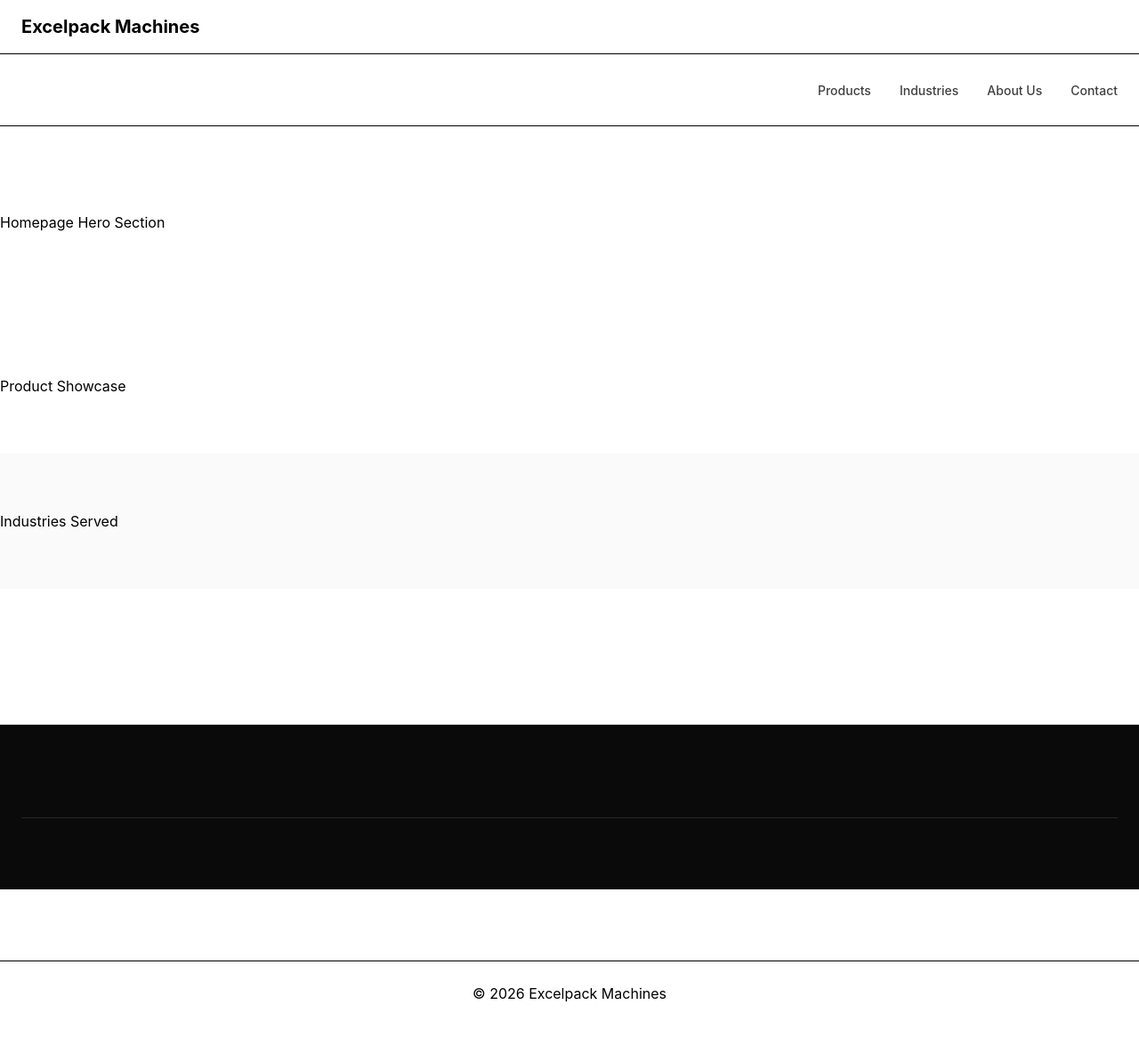
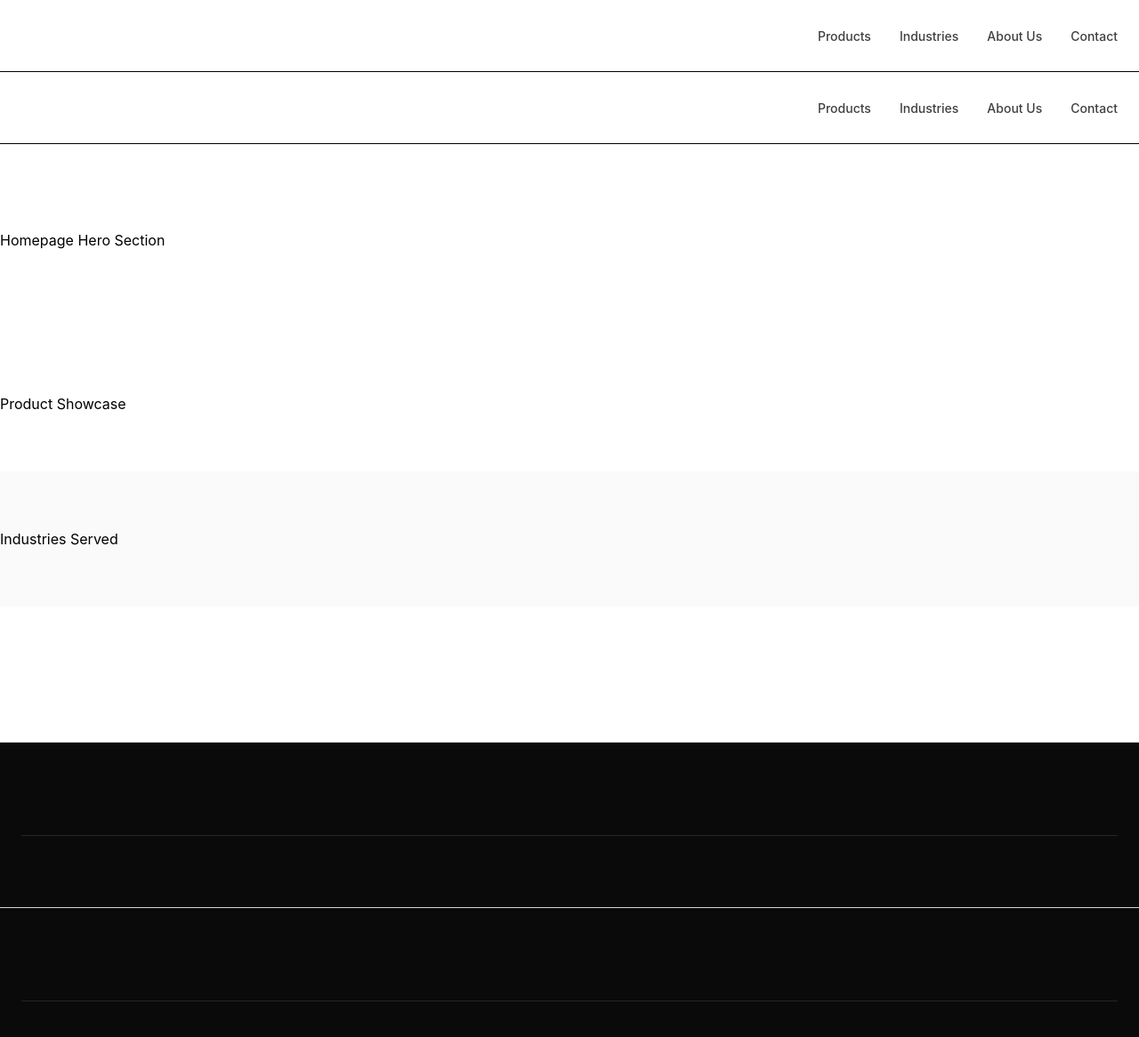
Before and after one commit to KnightKing-2001/excelpack-machines-website, a React (Vite) app: page / in a window 1280 px wide. Shown: the top 1166 px of the page at 89% size. Built offline with nearby package versions, Linux system fonts and the light colour scheme.

Commit message:
refactor: clean project architecture and remove legacy routing

```diff
--- a/src/app/layouts/MainLayout.tsx
+++ b/src/app/layouts/MainLayout.tsx
@@ -1,18 +1,19 @@
 import { Outlet } from "react-router-dom";
-// import Navbar from "../../components/layout/Navbar";
-// import Footer from "../../components/layout/Footer";
 
-import Navbar from "@/components/layout/Navbar";
-import Footer from "@/components/layout/Footer";
+import { Footer, Navbar } from "@/components/navigation";
+
+import { navbarItems } from "@/constants/navigation";
 
 export default function MainLayout() {
   return (
     <>
-      <Navbar />
+      <Navbar items={navbarItems} />
+
       <main>
         <Outlet />
       </main>
-      <Footer />
+
+      <Footer columns={[]} />
     </>
   );
 }
--- a/src/components/layout/Footer.tsx
+++ /dev/null
@@ -1,7 +0,0 @@
-export default function Footer() {
-  return (
-    <footer className="border-t mt-20">
-      <div className="mx-auto max-w-7xl px-6 py-6 text-center">© 2026 Excelpack Machines</div>
-    </footer>
-  );
-}
--- a/src/components/layout/Navbar.tsx
+++ /dev/null
@@ -1,9 +0,0 @@
-export default function Navbar() {
-  return (
-    <header className="border-b">
-      <div className="mx-auto max-w-7xl px-6 py-4">
-        <h1 className="text-xl font-bold">Excelpack Machines</h1>
-      </div>
-    </header>
-  );
-}
--- a/src/data/company/company.data.ts
+++ b/src/data/company/company.data.ts
@@ -10,29 +10,29 @@ export interface CompanyInfo {
 export const companyInfo: CompanyInfo = {
   name: "Excelpack Machines Private Limited",
 
-  tagline: "Engineering Reliable Packaging Solutions",
+  tagline: "Engineering Reliable Packaging & Automation Solutions",
 
   description:
-    "Excelpack Machines Private Limited designs and manufactures advanced packaging machinery delivering precision, reliability, and productivity across diverse industries.",
+    "Excelpack Machines Private Limited is an Indian manufacturer of advanced packaging machines and industrial automation solutions. We design, engineer, and manufacture reliable, high-performance equipment that helps businesses improve productivity, packaging quality, and operational efficiency across a wide range of industries.",
 
   vision:
-    "To become a trusted global manufacturer of innovative packaging machinery by delivering reliable automation solutions that enhance productivity, quality, and customer success.",
+    "To become a globally trusted manufacturer of innovative packaging machinery and automation solutions by delivering exceptional quality, engineering excellence, and long-term customer value.",
 
   mission: [
-    "Deliver precision-engineered packaging machinery.",
-    "Build long-term partnerships through dependable service.",
-    "Continuously innovate to meet evolving industry needs.",
-    "Ensure quality at every stage of manufacturing.",
-    "Provide responsive after-sales support and technical expertise.",
+    "Design and manufacture precision-engineered packaging machinery that meets global quality standards.",
+    "Deliver reliable, efficient, and cost-effective automation solutions for diverse industries.",
+    "Build long-term customer relationships through dependable service and technical support.",
+    "Continuously innovate by adopting modern manufacturing technologies and engineering practices.",
+    "Maintain uncompromising quality, safety, and performance throughout every stage of production.",
   ],
 
   values: [
     "Engineering Excellence",
     "Innovation",
+    "Quality First",
+    "Customer Commitment",
+    "Integrity",
     "Reliability",
-    "Customer Commitment",
-    "Quality First",
-    "Integrity",
     "Continuous Improvement",
   ],
 };
```
